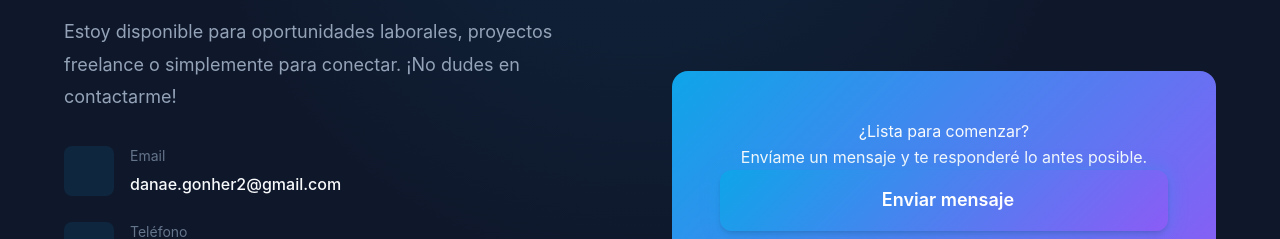
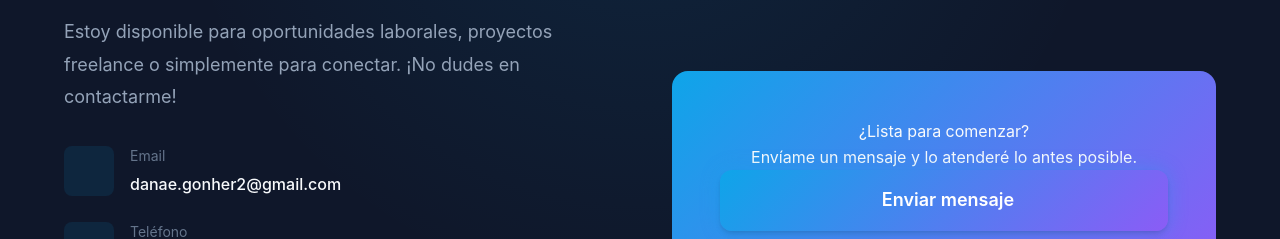
Before and after one commit to Less-lie/Lab06, a Next.js app in the folder portafolio/: page / in a window 1280 px wide. Shown: the part 3768-4007 px from the top of the page. Built offline with nearby package versions, Linux system fonts and the light colour scheme.

Commit message:
feat: contact [IA]

```diff
--- a/portafolio/app/components/contact/contact.tsx
+++ b/portafolio/app/components/contact/contact.tsx
@@ -68,7 +68,7 @@ export default function Contact() {
                         <div className={styles.contact__card}>
                             <h3 className={styles.contact__card_title}>¿Lista para comenzar?</h3>
                             <p className={styles.contact__card_text}>
-                                Envíame un mensaje y te responderé lo antes posible.
+                                Envíame un mensaje y lo atenderé lo antes posible.
                             </p>
                             <Link href={`mailto:${email}`} className="btn btn--primary btn--large btn--full">
                                 <i className="fas fa-paper-plane"></i> Enviar mensaje
```
